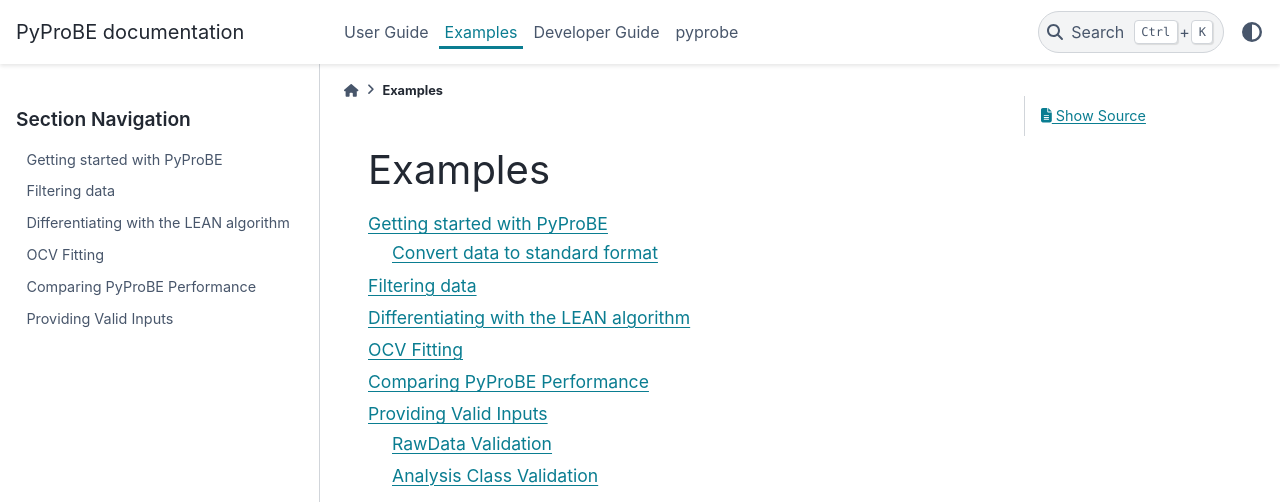
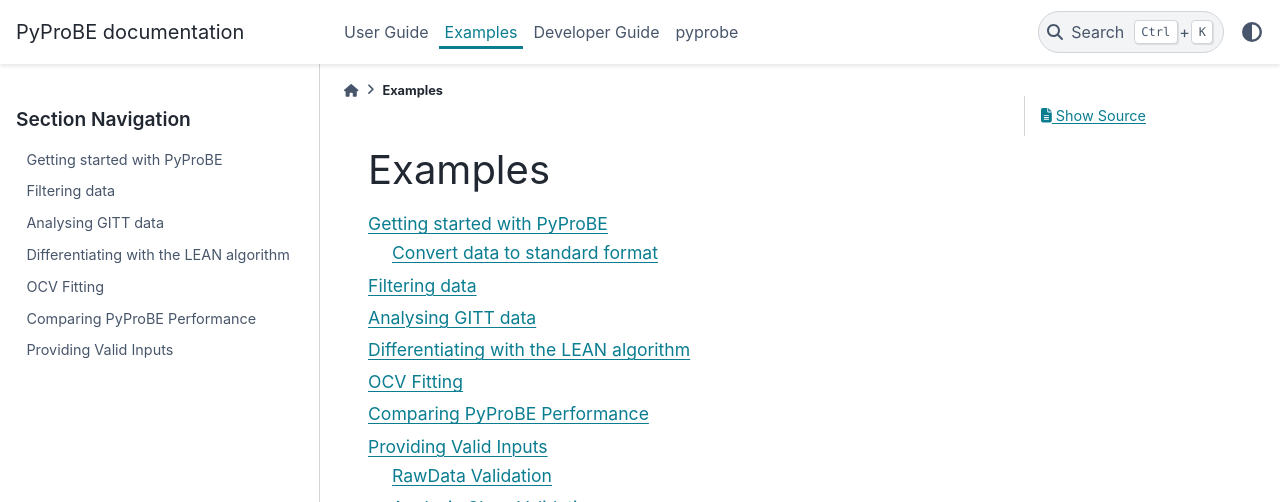
Before and after one commit to ImperialCollegeLondon/PyProBE, a Sphinx documentation site: the page built from docs/source/examples/examples.rst, in a window 1280 px wide, cut to the strip 0-502 px from the top of the page. Built offline with Sphinx 7.4.7 and the PyData theme 0.15.4, drawn with Linux system fonts in a browser that asks for light colours.

Commit message:
Patch examples.rst to include GITT example

```diff
--- a/docs/source/examples/examples.rst
+++ b/docs/source/examples/examples.rst
@@ -6,6 +6,7 @@
 
    getting-started
    filtering-data
+   analysing-GITT-data
    LEAN-differentiation
    ocv-fitting
    comparing-pyprobe-performance
```
